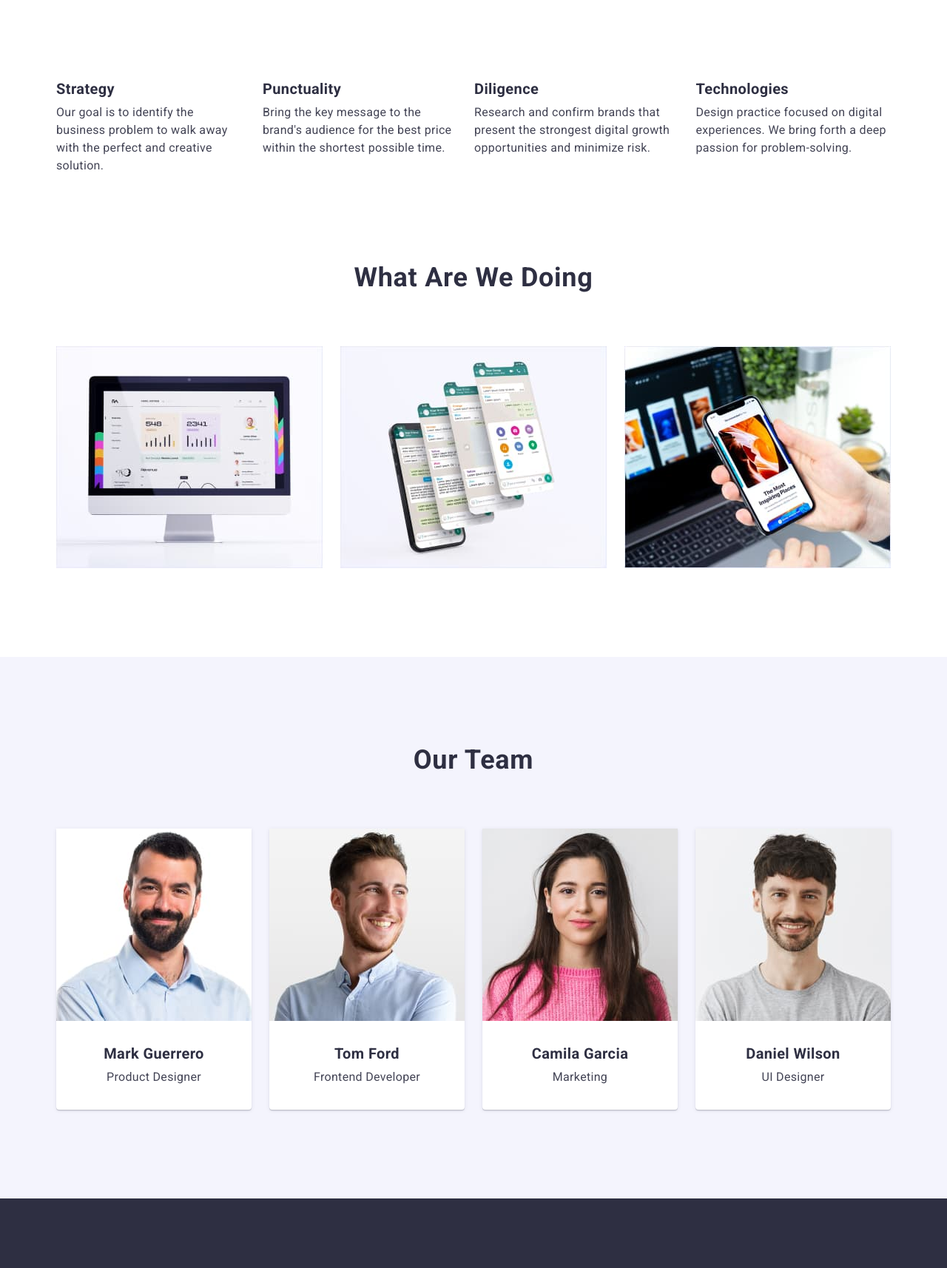
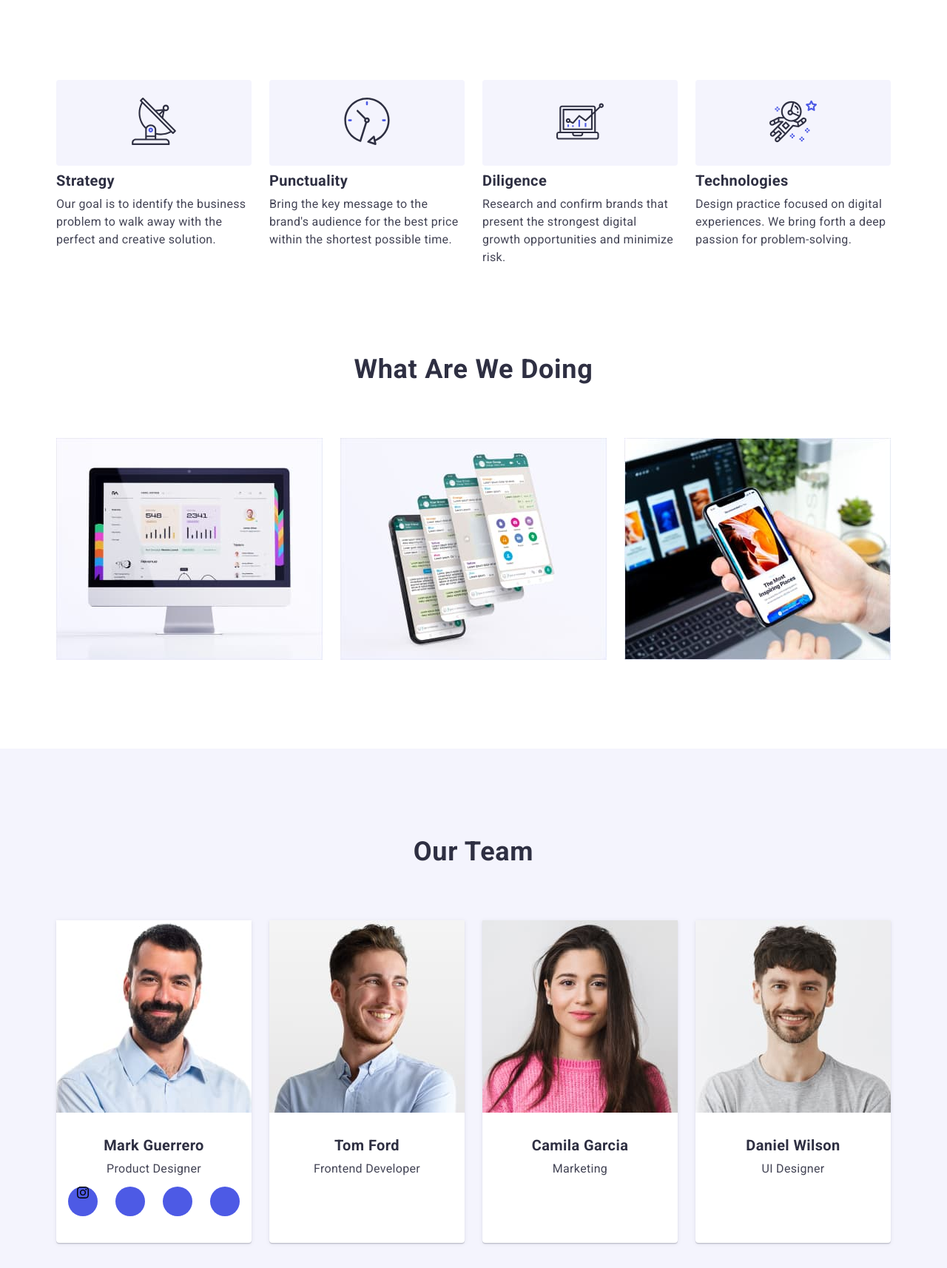
Before and after one commit to KaterynaArtemieva/goit-markup-hw-04, a plain HTML site: page index.html in a window 1280 px wide. Shown: the part 687-2401 px from the top of the page at 74% size. Drawn offline with nearby package versions, Linux system fonts and the light colour scheme.

Commit message:
Зробила hero, dignity

```diff
--- a/css/styles.css
+++ b/css/styles.css
@@ -34,7 +34,7 @@ p {
 .no-decor {
   text-decoration: none;
 }
-.no-style-type {
+.list {
   list-style-type: none;
 }
 /* Шапка */
@@ -112,7 +112,7 @@ p {
 .current {
   color: var(--accent-color);
 }
-.social-link {
+.contact-link {
   padding-top: 10px;
   padding-right: 10px;
   padding-bottom: 10px;
@@ -123,19 +123,25 @@ p {
   letter-spacing: 0.02em;
   color: var(--second-color);
 }
-.social-item:first-child {
+.contact-item:first-child {
   margin-right: 20px;
 }
 
-.social-link:hover {
+.contact-link:hover {
   color: var(--accent-color);
 }
-.social-link:focus {
+.contact-link:focus {
   color: var(--accent-color);
 }
 /* Герой */
 .hero {
   background-color: var(--main-color);
+  background-image: linear-gradient(rgba(46, 47, 66, 0.7), rgba(46, 47, 66, 0.7)), url(../images/people-office-bkg.jpg);
+  background-repeat: no-repeat;
+  background-position: center;
+  background-size: cover;
+  margin: auto;
+  max-width: 1440px;
   padding-bottom: 192px;
   padding-top: 192px;
 }
@@ -184,6 +190,12 @@ p {
 .dignity-item:last-child {
   margin-right: 0;
 }
+.dignity-icon {
+  background: #F4F4FD;
+border-radius: 4px;
+padding: 24px 100px;
+margin-bottom: 8px;
+}
 .subtitle {
   margin-bottom: 8px;
   font-weight: 600;
@@ -231,7 +243,7 @@ p {
 .team-item {
   margin-right: 24px;
   text-align: center;
-  padding-bottom: 32px;
+  padding-bottom: 36px;
   background: var(--white-color);
   box-shadow: 0px 1px 6px rgba(46, 47, 66, 0.08),
     0px 1px 1px rgba(46, 47, 66, 0.16), 0px 2px 1px rgba(46, 47, 66, 0.08);
@@ -246,6 +258,32 @@ p {
 .team-item > h3 {
   margin-bottom: 8px;
 }
+.team-item > p {
+  margin-bottom: 12px;
+}
+.social {
+  padding-right: 16px;
+  padding-left: 16px;
+}
+.social-list {
+  display: flex;
+}
+.social-item {
+  margin-right: 24px;
+  width: 40px;
+height: 40px;
+border-radius: 50%;
+background-color: var(--accent-color);
+}
+.social-item:last-child {
+  margin-right: 0;
+}
+.social-icon {
+
+}
+.social-link {
+text-align: center;}
+
 /* Футер */
 .footer {
   background-color: var(--main-color);
--- a/index.html
+++ b/index.html
@@ -28,9 +28,11 @@
           <a href="./index.html" class="logo-accent no-decor"
             ><span class="logo">Web</span> studio</a
           >
-          <ul class="no-style-type list-nav">
+          <ul class="list list-nav">
             <li class="item-nav">
-              <a href="./index.html" class="link-nav no-decor current">Studio</a>
+              <a href="./index.html" class="link-nav no-decor current"
+                >Studio</a
+              >
             </li>
             <li class="item-nav">
               <a href="./portfolio.html" class="link-nav no-decor">Portfolio</a>
@@ -40,14 +42,14 @@
             </li>
           </ul>
         </nav>
-        <ul class="no-style-type nav-list">
-          <li class="social-item">
-            <a href="mailto:info@devstudio" class="social-link no-decor"
+        <ul class="list nav-list">
+          <li class="contact-item">
+            <a href="mailto:info@devstudio" class="contact-link no-decor"
               >info@devstudio</a
             >
           </li>
-          <li class="social-item">
-            <a href="tel:+11(000)111-11-11" class="social-link no-decor"
+          <li class="contact-item">
+            <a href="tel:+11(000)111-11-11" class="contact-link no-decor"
               >+11 (000) 111-11-11</a
             >
           </li>
@@ -69,8 +71,13 @@
       <section class="dignity">
         <div class="container">
           <h2 hidden>Dignity</h2>
-          <ul class="dignity-list no-style-type">
+          <ul class="dignity-list list">
             <li class="dignity-item">
+              <div class="dignity-icon">
+                <svg width="64" height="64">
+                  <use href="./images/symbol-defs.svg#icon-antenna"></use>
+                </svg>
+              </div>
               <h3 class="subtitle">Strategy</h3>
               <p class="text">
                 Our goal is to identify the business problem to walk away with
@@ -78,6 +85,11 @@
               </p>
             </li>
             <li class="dignity-item">
+              <div class="dignity-icon">
+                <svg width="64" height="64">
+                  <use href="./images/symbol-defs.svg#icon-clock"></use>
+                </svg>
+              </div>
               <h3 class="subtitle">Punctuality</h3>
               <p class="text">
                 Bring the key message to the brand's audience for the best price
@@ -85,6 +97,11 @@
               </p>
             </li>
             <li class="dignity-item">
+              <div class="dignity-icon">
+                <svg width="64" height="64">
+                  <use href="./images/symbol-defs.svg#icon-diagram"></use>
+                </svg>
+              </div>
               <h3 class="subtitle">Diligence</h3>
               <p class="text">
                 Research and confirm brands that present the strongest digital
@@ -92,6 +109,11 @@
               </p>
             </li>
             <li class="dignity-item">
+              <div class="dignity-icon">
+                <svg width="64" height="64">
+                  <use href="./images/symbol-defs.svg#icon-astronaut"></use>
+                </svg>
+              </div>
               <h3 class="subtitle">Technologies</h3>
               <p class="text">
                 Design practice focused on digital experiences. We bring forth a
@@ -105,7 +127,7 @@
       <section class="product">
         <div class="container">
           <h2 class="title">What are we doing</h2>
-          <ul class="no-style-type image-list">
+          <ul class="list image-list">
             <li class="image-item">
               <img
                 class="image"
@@ -140,7 +162,7 @@
       <section class="team">
         <div class="container">
           <h2 class="title">Our Team</h2>
-          <ul class="no-style-type team-list">
+          <ul class="list team-list">
             <li class="team-item">
               <img
                 class="image"
@@ -151,6 +173,26 @@
               />
               <h3 class="subtitle">Mark Guerrero</h3>
               <p class="text">Product Designer</p>
+              <div class="social">
+                <ul class="social-list list">
+                  <li class="social-item">
+                    <a class="social-link" href="#">
+                      <svg class="social-icon" width="16" height="16">
+                        <use
+                          href="./images/symbol-defs.svg#icon-instagram"
+                        ></use></svg></a>
+                  </li>
+                  <li class="social-item">
+                    <a class="social-link" href="#"></a>
+                  </li>
+                  <li class="social-item">
+                    <a class="social-link" href="#"></a>
+                  </li>
+                  <li class="social-item">
+                    <a class="social-link" href="#"></a>
+                  </li>
+                </ul>
+              </div>
             </li>
             <li class="team-item">
               <img
```
Also changed, not shown: images/people-office-bkg.jpg (added), images/symbol-defs.svg (added).
